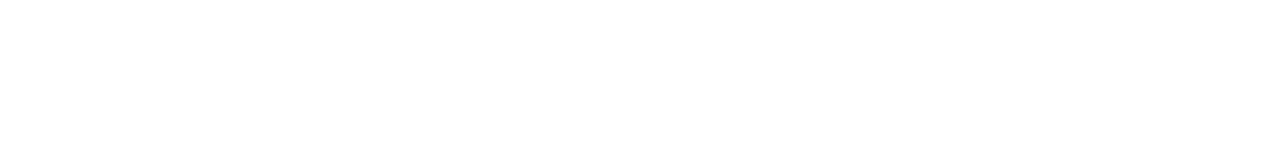
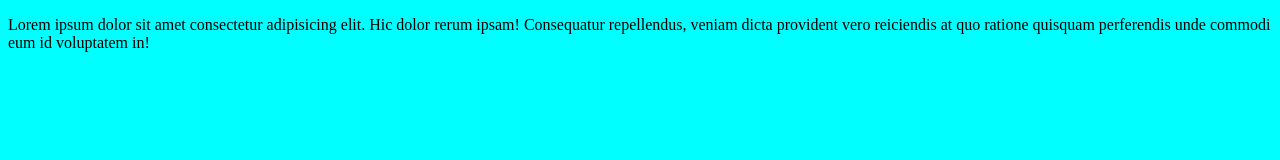
Before and after one commit to PavanRameshMalthi/wikipedia-clone, a plain HTML site: page index.html in a window 1280 px wide. Drawn offline with Linux system fonts and the light colour scheme.

Commit message:
update title and add content to index.html

```diff
--- a/index.html
+++ b/index.html
@@ -3,9 +3,9 @@
 <head>
     <meta charset="UTF-8">
     <meta name="viewport" content="width=device-width, initial-scale=1.0">
-    <title>Document</title>
+    <title>Wikipedia Clone</title>
 </head>
-<body>
-
+<body bgcolor="cyan">
+    <p>Lorem ipsum dolor sit amet consectetur adipisicing elit. Hic dolor rerum ipsam! Consequatur repellendus, veniam dicta provident vero reiciendis at quo ratione quisquam perferendis unde commodi eum id voluptatem in!</p>
 </body>
 </html>
```
